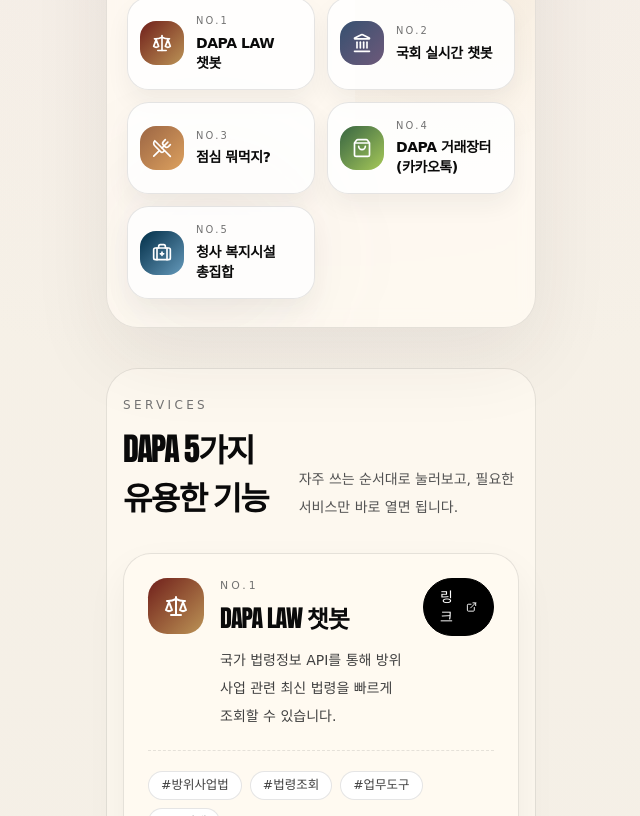
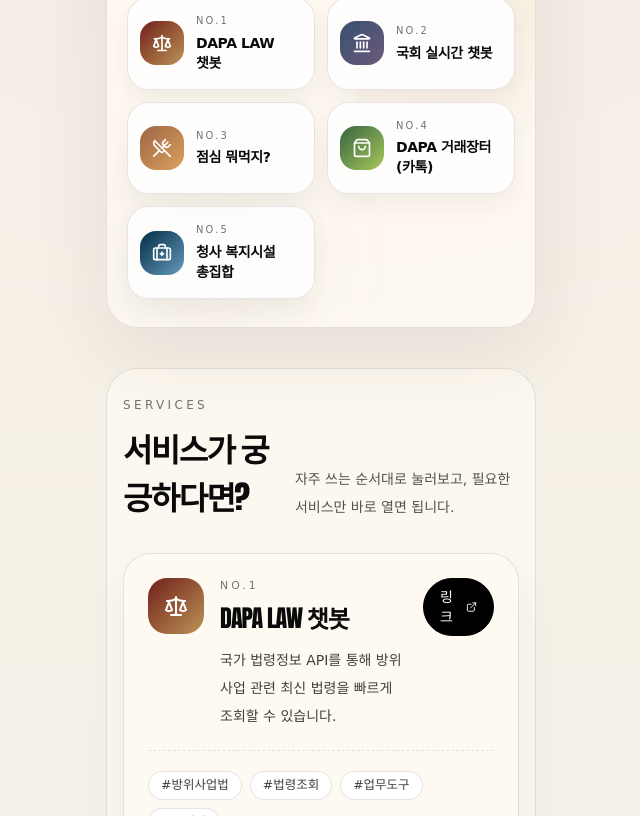
Before and after one commit to ai-studying-man/dapa, a Next.js app: page / in a window 1280 px wide. Shown: the part 544-1360 px from the top of the page, without its empty margins (319-959 px from the left). Built offline with nearby package versions, Linux system fonts and the light colour scheme.

Commit message:
Update landing page labels

```diff
--- a/src/app/page.tsx
+++ b/src/app/page.tsx
@@ -72,7 +72,7 @@
   {
     id: "market",
     volume: "No.4",
-    title: "DAPA 거래장터(카카오톡)",
+    title: "DAPA 거래장터(카톡)",
     description:
       "DAPA 직원 간의 신뢰를 바탕으로 중고거래가 가능한 카카오톡 오픈채팅방입니다.",
     tags: ["#중고거래", "#카카오톡", "#직원커뮤니티", "#신뢰거래"],
@@ -374,7 +374,7 @@
                 Services
               </p>
               <h2 className="mt-3 text-[2rem] font-semibold tracking-[-0.05em]">
-                DAPA 5가지 유용한 기능
+                서비스가 궁긍하다면?
               </h2>
             </div>
             <p className="max-w-md text-sm leading-7 text-neutral-600">
```
